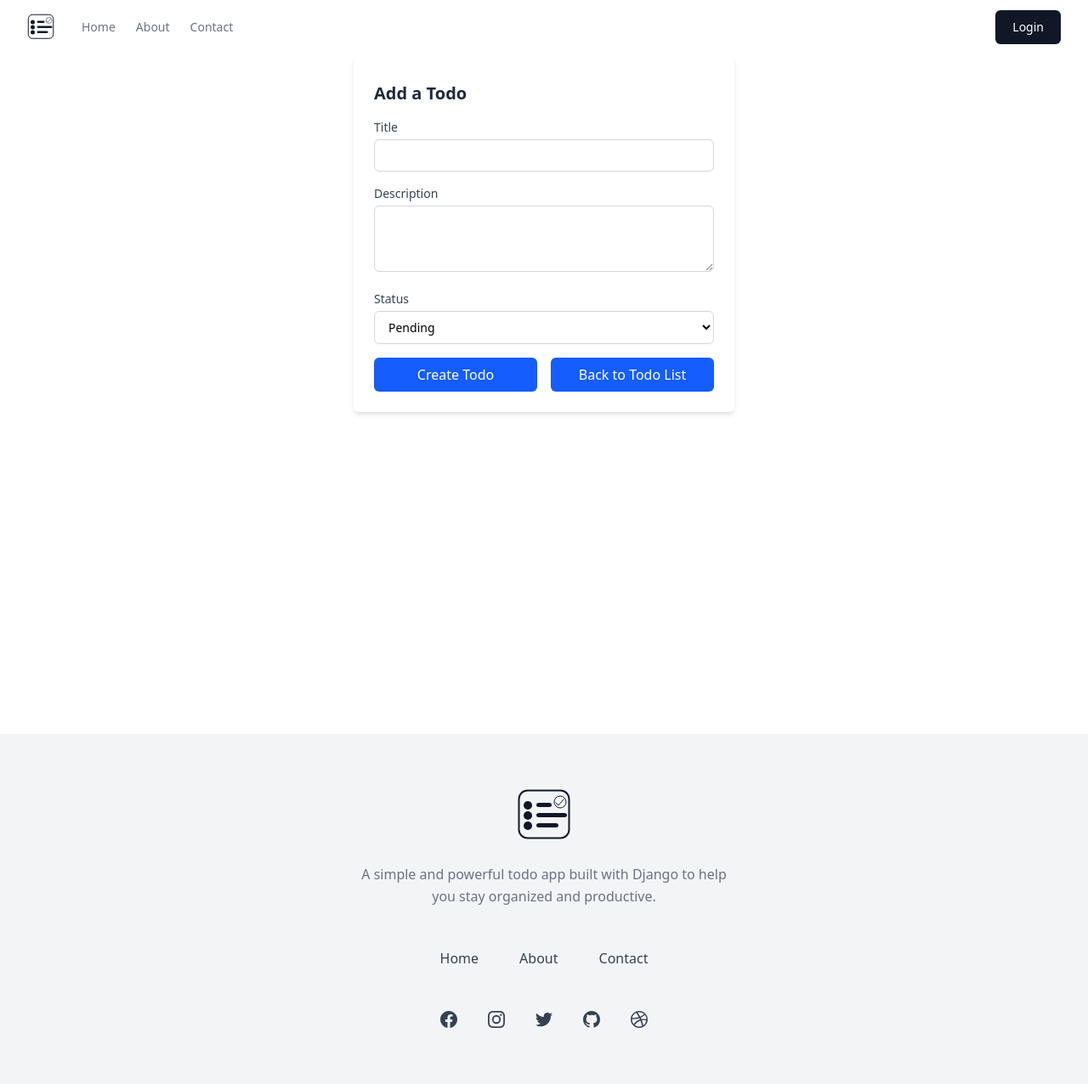
After one commit to IsaacSemb/django-todo-uv, a Django app: page /todos/add-todo/ in a window 1280 px wide. The commit adds this page. Shown: the whole page at 85% size. Run offline with Django 5.2, Linux system fonts and the light colour scheme.

Commit message:
Add todo create functionality for adding a todo to the system

```diff
--- /dev/null
+++ b/todos/templates/todos/add_todo.html
@@ -0,0 +1,53 @@
+{% extends 'website/base.html' %}
+
+
+{% block content %}
+
+<form method='POST' action="{% url 'todos:add_todo' %}" class=" mx-auto pt-8 bg-white shadow-md rounded-md p-6 w-full max-w-md space-y-4">
+  {% csrf_token %}
+  <h2 class="text-xl font-semibold text-gray-800">Add a Todo</h2>
+
+    <!-- Title -->
+    <div>
+      <label for="title" class="block text-sm font-medium text-gray-700">Title</label>
+      <input type="text" id="title" name="title" required
+        class="mt-1 w-full border border-gray-300 rounded-md px-3 py-2 text-sm focus:outline-none focus:ring-2 focus:ring-blue-500 focus:border-blue-500" />
+    </div>
+
+    <!-- Description -->
+    <div>
+      <label for="description" class="block text-sm font-medium text-gray-700">Description</label>
+      <textarea id="description" name="description" rows="3"
+        class="mt-1 w-full border border-gray-300 rounded-md px-3 py-2 text-sm focus:outline-none focus:ring-2 focus:ring-blue-500 focus:border-blue-500"></textarea>
+    </div>
+
+    <!-- Status -->
+    <div>
+      <label for="status" class="block text-sm font-medium text-gray-700">Status</label>
+      <select id="status" name="status"
+        class="mt-1 w-full border border-gray-300 rounded-md px-3 py-2 text-sm bg-white focus:outline-none focus:ring-2 focus:ring-blue-500 focus:border-blue-500">
+
+        {% for todo in todo_status  %}
+        <option value="{{todo.0}}">{{todo.1}}</option>
+        {% endfor %}
+        <option value="a">a</option>
+
+      </select>
+    </div>
+
+    <!-- Submit -->
+    <div class="flex justify-center gap-4">
+    <button type="submit"
+          class="w-full text-center p-4 bg-blue-600 hover:bg-blue-700 text-white font-medium py-2 rounded-md transition"
+          >
+      Create Todo
+    </button>
+    <a
+    class="w-full text-center p-4 bg-blue-600 hover:bg-blue-700 text-white font-medium py-2 rounded-md transition"
+    href="{% url 'todos:todo_list_html' %}">
+          Back to Todo List
+    </a>
+    </div>
+  </form>
+
+{% endblock %}
--- a/todos/urls.py
+++ b/todos/urls.py
@@ -8,4 +8,5 @@ app_name = 'todos'
 urlpatterns = [
     path('', views.todo_list_html, name='todo_list_html'),
     path('list_json/', views.todo_list_json, name='todo_list_json'),
+    path('add-todo/', views.create_todo, name='add_todo'),
 ]
--- a/todos/views.py
+++ b/todos/views.py
@@ -26,6 +26,11 @@ def todo_list_json(request):
 
 def todo_list_html(request):
 
+    if request.method =='DELETE':
+        print('delete requested')
+        return redirect('todos:todo_list_html')
+
+
     # check for the user
     user = request.user
 
@@ -45,3 +50,46 @@ def todo_list_html(request):
     ]
 
     return render(request, 'todos/todos.html', {'todos': data})
+
+
+def create_todo(request):
+    """
+    This view on GET
+    it gets you the form to use
+    but on POST (coming from the form its self)
+    it processes the form data and saves it to the database
+    """
+
+    # possible origin is the add todo form
+    if request.method == 'POST':
+
+        # there is zero validation here, we shall get to that later
+        Todo.objects.create(
+            title = request.POST['title'],
+            description = request.POST['description'],
+            user_id = request.user.id,
+            status = request.POST['status'],
+        )
+
+        return redirect('todos:todo_list_html')
+
+    todo_status = Todo.STATUS_CHOICES
+
+    return render(request, "todos/add_todo.html", {'todo_status':todo_status})
+
+
+
+def read_todo(request):
+    pass
+
+def read_todos(request):
+    pass
+
+def delete_todo(request):
+
+
+    return redirect('todos:todo_list_html')
+
+
+def delete_todos(request):
+    return redirect('todos:todo_list_html')
```
Also changed, not shown: todos/templates/todos/todos.html (+87 -50 lines), db.sqlite3.
